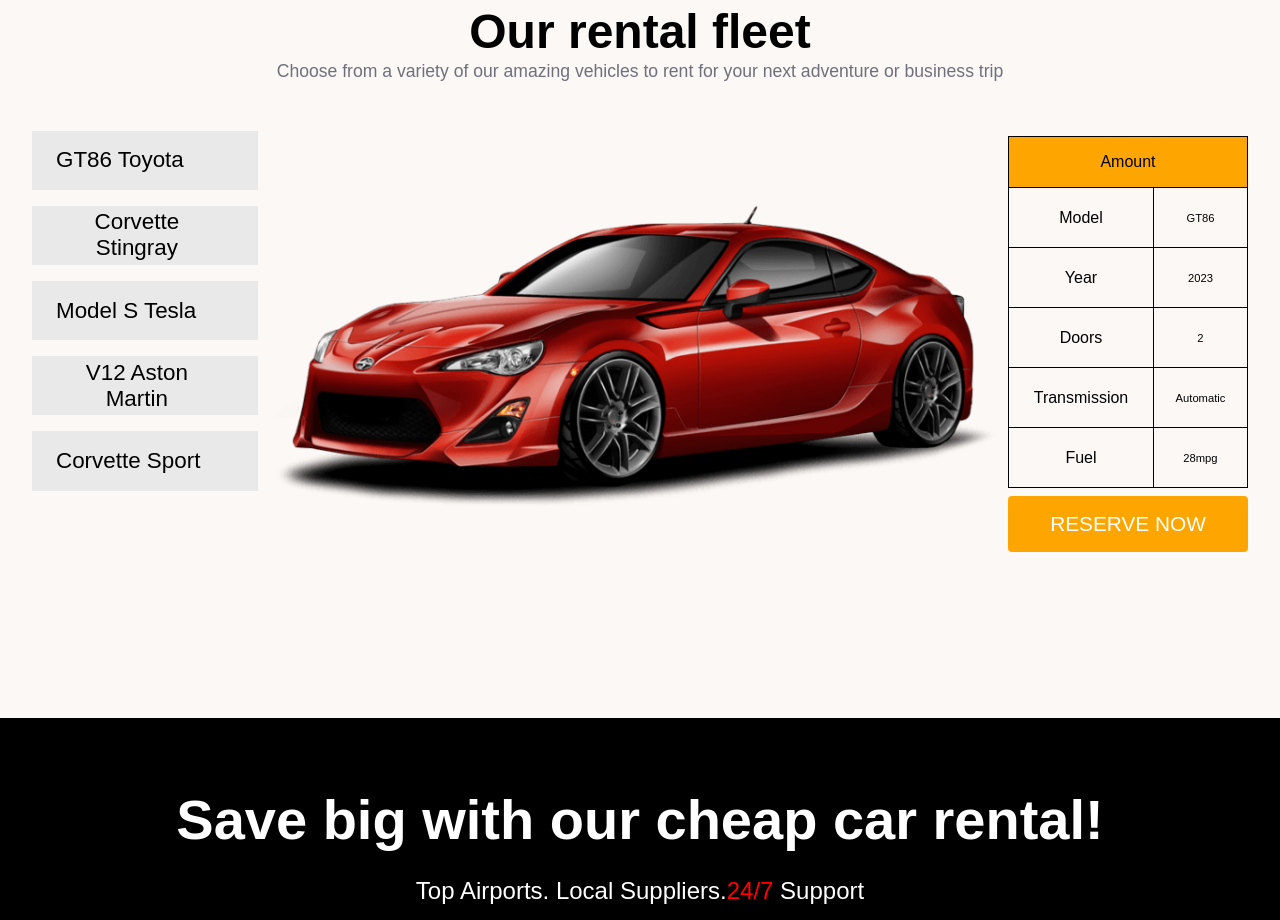
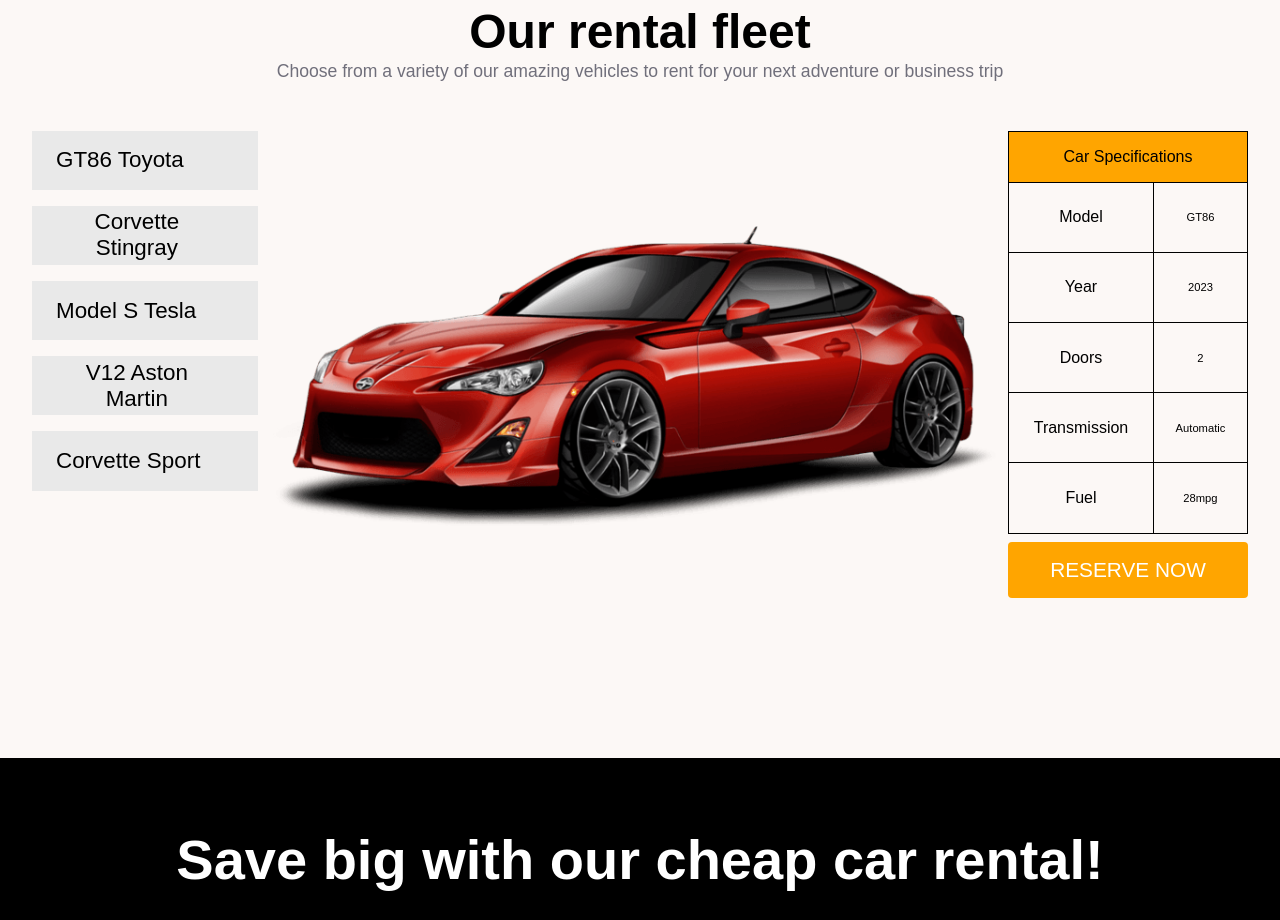
Before and after one commit to KenMain5/Calidrive-Car-Rental, a React (Vite) app: page / in a window 1280 px wide. Shown: the part 2260-3180 px from the top of the page. Built offline with nearby package versions, Linux system fonts and the light colour scheme.

Commit message:
car showcase, changes made to improve SEO

```diff
--- a/src/pages/MainPage/showcase/Showcase.jsx
+++ b/src/pages/MainPage/showcase/Showcase.jsx
@@ -61,11 +61,13 @@ const handleButton = (index) => {
               </div>
               <div onClick className='showcase__table'>
                 <table>
-                  <thead>
+                <caption id="mainTableHeader">Car Specifications</caption>
+
+                {/* <thead>
                     <tr>
                       <th colSpan={2}>Amount</th>
                     </tr>
-                  </thead>
+                  </thead> */}
                   <tbody>
                     <tr>
                       <th>Model</th>
--- a/src/pages/MainPage/showcase/Showcase.scss
+++ b/src/pages/MainPage/showcase/Showcase.scss
@@ -1,3 +1,15 @@
+
+
+
+#mainTableHeader {
+    font-size: 1.3rem;
+    background: var(--primary-color);
+    text-align: center;
+    font-size: 1rem;
+    border: 1px solid black;
+    border-bottom: none;
+    padding: 1rem;
+}
 
 .showcase__images img {
     width: 50%;
@@ -84,12 +96,7 @@
     }
 }
 
-#mainTableHeader {
-    color: white;
-    font-size: 1.3rem;
-    font-weight: bold;
-    background: var(--primary-color);
-}
+
 
 .showcase__images img {
 width: 35rem;
```
